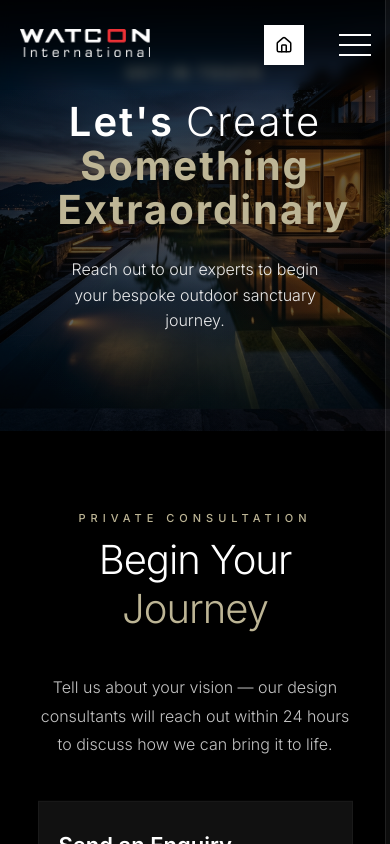
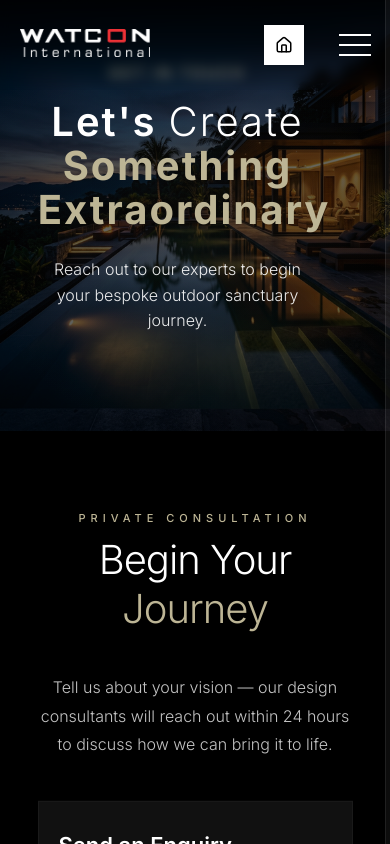
Before and after one commit to muffin1601/WATCON, a Next.js app in the folder luxury-pools/: page /contact in a window 390 px wide. Shown: the top 844 px of the page. Built offline with nearby package versions, Linux system fonts and the light colour scheme.

Commit message:
responsive completed

```diff
--- a/luxury-pools/src/sections/contact/ContactHero.module.css
+++ b/luxury-pools/src/sections/contact/ContactHero.module.css
@@ -14,7 +14,7 @@
 @media (max-width: 768px) {
   .hero {
     min-height: 50vh;
-    padding: 100px 20px 60px;
+    padding: 100px 35px 60px 0px;
   }
 }
 
```
